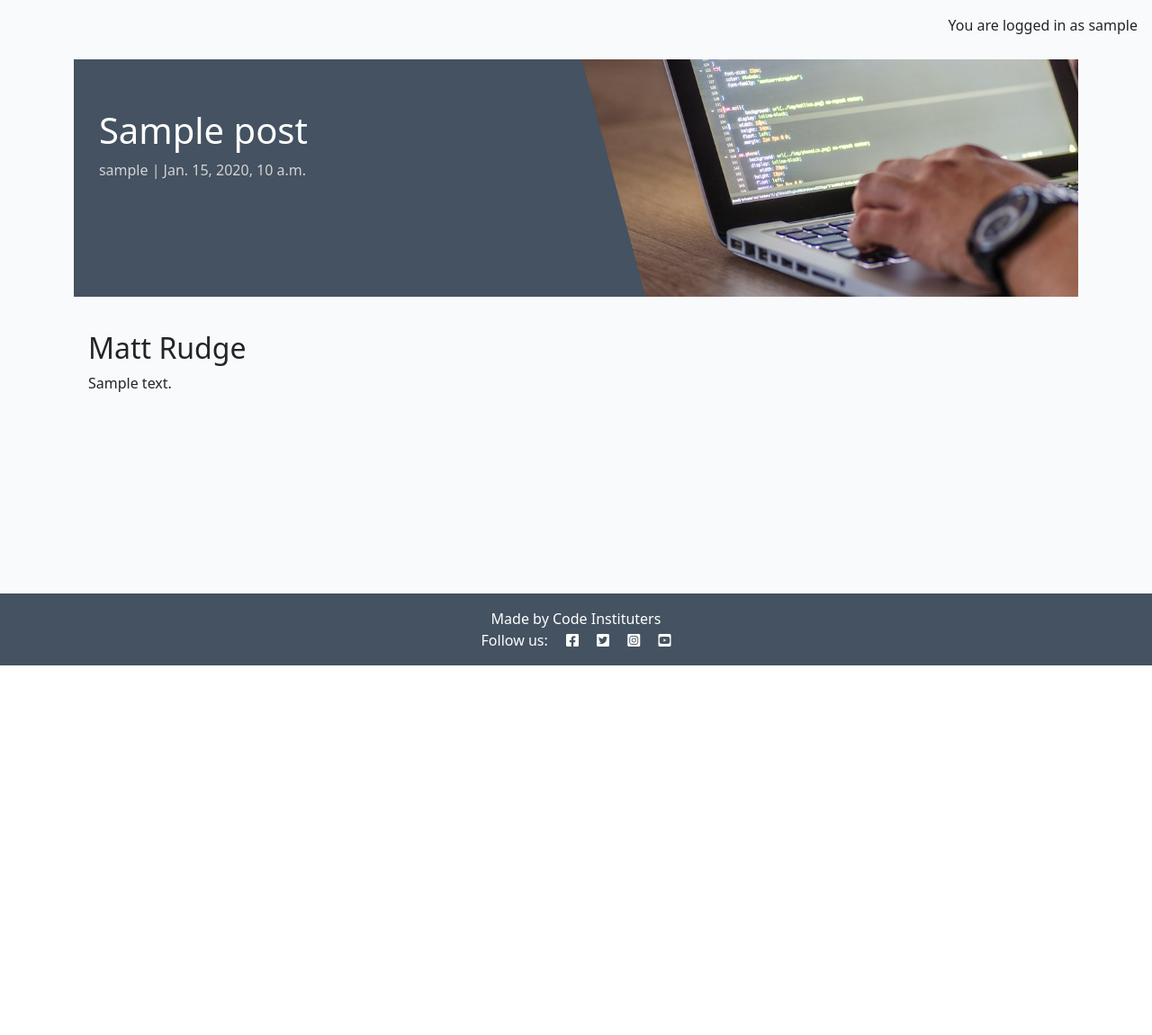
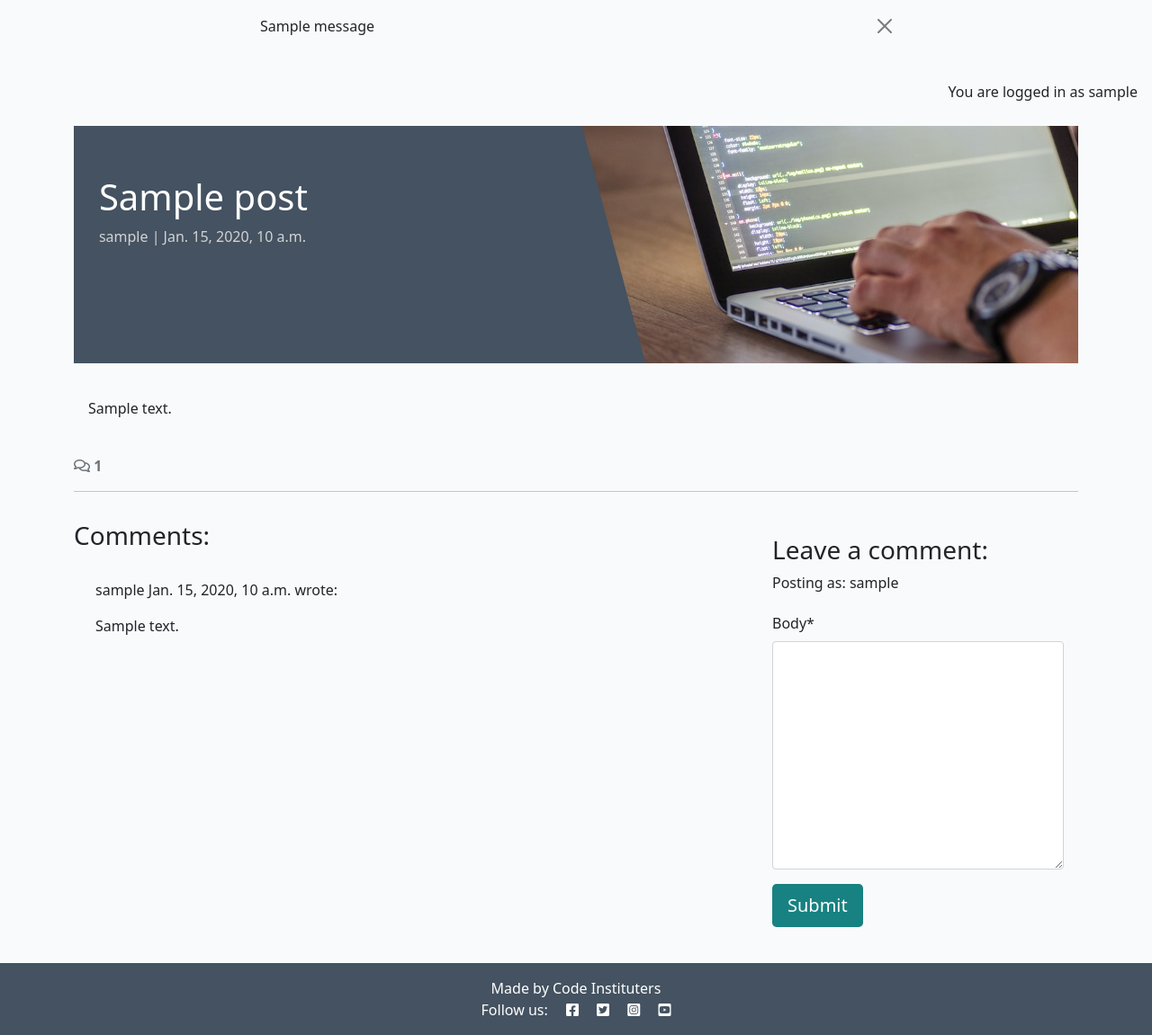
Before and after one commit to AroraSunita/django-blog, a Django app: a page that uses templates/base.html in a window 1280 px wide. Shown: the part 60-1211 px from the top of the page at 90% size. Before the commit the page ends 800 px from the top, so only its background shows below. Run offline with Django 4.2, Linux system fonts and the light colour scheme; a user stored in the database is signed in; tables that the repository leaves empty hold one stand-in row (values such as "Sample post"); one stand-in notice (Sample message) is shown; some libraries are stand-ins or nearby versions.

Commit message:
added comments

```diff
--- /dev/null
+++ b/blog/forms.py
@@ -0,0 +1,8 @@
+from .models import Comment
+from django import forms
+
+
+class CommentForm(forms.ModelForm):
+    class Meta:
+        model = Comment
+        fields = ('body',)
--- a/blog/models.py
+++ b/blog/models.py
@@ -23,18 +23,16 @@ class Post(models.Model):
         return f"{self.title} | written by {self.author}"
 
 class Comment(models.Model):
-    post = models.ForeignKey(
-        Post, on_delete=models.CASCADE, related_name="comments"
-    )
+    post = models.ForeignKey(Post, on_delete=models.CASCADE,
+                             related_name="comments")
     author = models.ForeignKey(
-        User, on_delete=models.CASCADE, related_name="commenter"
-    )
+        User, on_delete=models.CASCADE, related_name="commenter")
     body = models.TextField()
+    created_on = models.DateTimeField(auto_now_add=True)
     Approved = models.BooleanField(default=False)
-    created_on = models.DateTimeField(auto_now_add=True)
 
     class Meta:
-        ordering = ["-created_on"]
+        ordering = ["created_on"]
 
     def __str__(self):
         return f"Comment {self.body} by {self.author}"
--- a/blog/templates/blog/post_detail.html
+++ b/blog/templates/blog/post_detail.html
@@ -1,6 +1,8 @@
-{% extends 'base.html' %} {% block content %}
+{% extends 'base.html' %}
 {% load static %}
+{% load crispy_forms_tags %}
 
+{% block content %}
 <div class="masthead">
     <div class="container">
         <div class="row g-0">
@@ -23,13 +25,71 @@
             <div class="card-body">
                 <!-- The post content goes inside the card-text. -->
                 <!-- Use the | safe filter inside the template tags -->
-                <h2>{{coder}}</h2>
+                <!-- <h2>{{coder}}</h2> -->
                 <p class="card-text">
                     {{ post.content | safe }}
                 </p>
             </div>
         </div>
     </div>
+    <!-- Displaying count of comments -->
+    <div class="row">
+        <div class="col-12">
+            <strong class="text-secondary">
+                <i class="far fa-comments"></i> {{ comment_count }}
+            </strong>
+        </div>
+        <div class="col-12">
+            <hr>
+        </div>
+    </div>
+    <!-- Displaying Comments -->
+    <div class="row">
+        <div class="col-md-8 card mb-4  mt-3 ">
+            <h3>Comments:</h3>
+            <div class="card-body">
+                <!-- We want a for loop inside the empty control tags
+          to iterate through each comment in comments -->
+                {% for comment in comments %}
+                <div class="p-2 comments
+          {% if not comment.Approved and comment.author == user %}
+          faded{% elif not comment.Approved %} d-none{% endif %}">
+                    <p class="font-weight-bold">
+                        {{ comment.author }}
+                        <span class="font-weight-normal">
+                            {{ comment.created_on }}
+                        </span> wrote:
+                    </p>
+                    <div id="comment{{ comment.id }}">
+                        {{ comment.body | linebreaks }}
+                    </div>
+                    {% if not comment.Approved and comment.author == user %}
+                    <p class="approval">
+                        This comment is awaiting approval
+                    </p>
+                    {% endif %}
+                </div>
+                <!-- Our for loop ends here -->
+                {% endfor %}
+            </div>
+        </div>
+        <!-- Creating New Comments -->
+        <div class="col-md-4 card mb-4 mt-3">
+            <div class="card-body">
+                {% if user.is_authenticated %}
+                <h3>Leave a comment:</h3>
+                <p>Posting as: {{ user.username }}</p>
+                <form id="commentForm" method="post" style="margin-top: 1.3em;">
+                    {{ comment_form | crispy }}
+                    {% csrf_token %}
+                    <button id="submitButton" type="submit" class="btn btn-signup btn-lg">Submit</button>
+                </form>
+                {% else %}
+                <p>Log in to leave a comment</p>
+                {% endif %}
+            </div>
+        </div>
+    </div>
 </div>
 
 {% endblock content %}
--- a/blog/views.py
+++ b/blog/views.py
@@ -1,6 +1,8 @@
 from django.shortcuts import render, get_object_or_404
 from django.views import generic
+from django.contrib import messages
 from .models import Post
+from .forms import CommentForm
 
 # Create your views here.
 
@@ -26,4 +28,30 @@ def post_detail(request, slug):
     """
     queryset = Post.objects.filter(status=1)
     post = get_object_or_404(queryset, slug=slug)
-    return render(request, "blog/post_detail.html",{"post": post, "coder": "Matt Rudge"},)
+    comments = post.comments.all().order_by("-created_on")
+    comment_count = post.comments.filter(Approved=True).count()
+
+    if request.method == "POST":
+        comment_form = CommentForm(data=request.POST)
+        if comment_form.is_valid():
+            comment = comment_form.save(commit=False)
+            comment.author = request.user
+            comment.post = post
+            comment.save()
+            messages.add_message(
+                request, messages.SUCCESS,
+                'Comment submitted and awaiting approval'
+            )
+
+    comment_form = CommentForm()
+
+    return render(
+        request,
+        "blog/post_detail.html",
+        {
+            "post": post,
+            "comments": comments,
+            "comment_count": comment_count,
+            "comment_form": comment_form
+        },
+    )
--- a/codestar/urls.py
+++ b/codestar/urls.py
@@ -19,9 +19,9 @@ from django.urls import path, include
 
 
 urlpatterns = [
-    path("about/", include("about.urls"), name="about-urls"),
+    path('admin/', admin.site.urls),
     path("accounts/", include("allauth.urls")),
     path("", include("blog.urls"), name="blog-urls"),
     path('summernote/', include('django_summernote.urls')),
-    path('admin/', admin.site.urls),
+    path("about/", include("about.urls"), name="about-urls"),
 ]
--- a/requirements.txt
+++ b/requirements.txt
@@ -1,7 +1,9 @@
 asgiref==3.8.1
+crispy-bootstrap5==0.7
 dj-database-url==0.5.0
 Django==4.2.14
 django-allauth==0.57.2
+django-crispy-forms==2.3
 django-summernote==0.8.20.0
 gunicorn==20.1.0
 oauthlib==3.2.2
--- a/templates/base.html
+++ b/templates/base.html
@@ -52,7 +52,8 @@
                     </li>
                     {% if user.is_authenticated %}
                     <li class="nav-item">
-                          <a class="nav-link {% if request.path == logout_url %}active{% endif %}" aria-current="page" href="{% url 'account_logout' %}">Logout</a>
+                        <a class="nav-link {% if request.path == logout_url %}active{% endif %}" aria-current="page"
+                            href="{% url 'account_logout' %}">Logout</a>
                     </li>
                     {% else %}
                     <li class="nav-item">
@@ -60,7 +61,8 @@
                             href="{% url 'account_signup' %}">Register</a>
                     </li>
                     <li class="nav-item">
-                          <a class="nav-link {% if request.path == login_url %}active{% endif %}" aria-current="page" href="{% url 'account_login' %}">Login</a>
+                        <a class="nav-link {% if request.path == login_url %}active{% endif %}" aria-current="page"
+                            href="{% url 'account_login' %}">Login</a>
                     </li>
                     {% endif %}
 
@@ -71,6 +73,20 @@
             </div>
         </div>
     </nav>
+    <!-- displaying Django messages -->
+    <div class="container">
+        <div class="row">
+            <div class="col-md-8 offset-md-2">
+                {% for message in messages %}
+                <div class="alert {{ message.tags }} alert-dismissible
+          fade show" id="msg" role="alert">
+                    {{ message | safe }}
+                    <button type="button" class="btn-close" data-bs-dismiss="alert" aria-label="Close"></button>
+                </div>
+                {% endfor %}
+            </div>
+        </div>
+    </div>
 
     <main class="flex-shrink-0 main-bg">
         {% if user.is_authenticated %}
```
Also changed, not shown: codestar/settings.py (+6 -1 lines), blog/migrations/0004_alter_post_options_comment.py, blog/migrations/0005_alter_comment_options_alter_post_options.py (deleted). Lines whose indentation alone changed are shown as unchanged.
